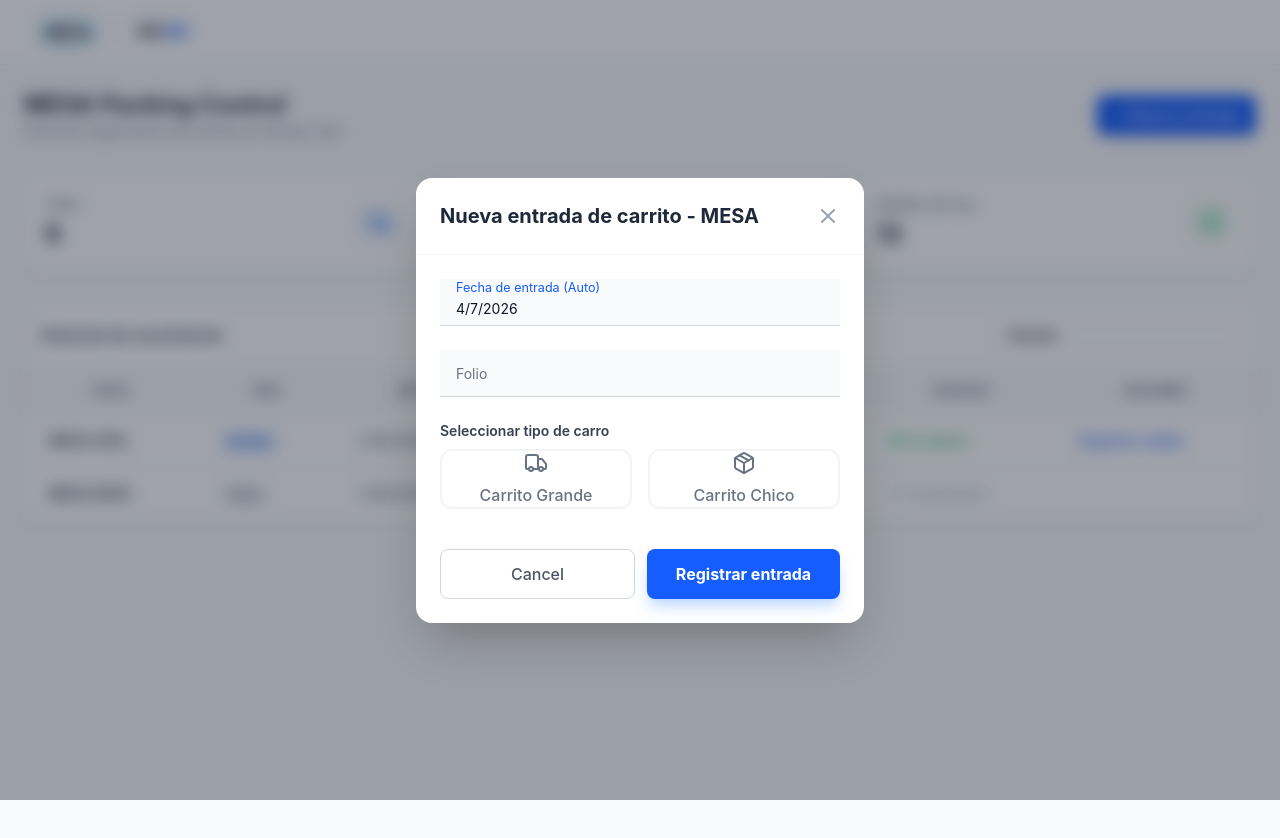
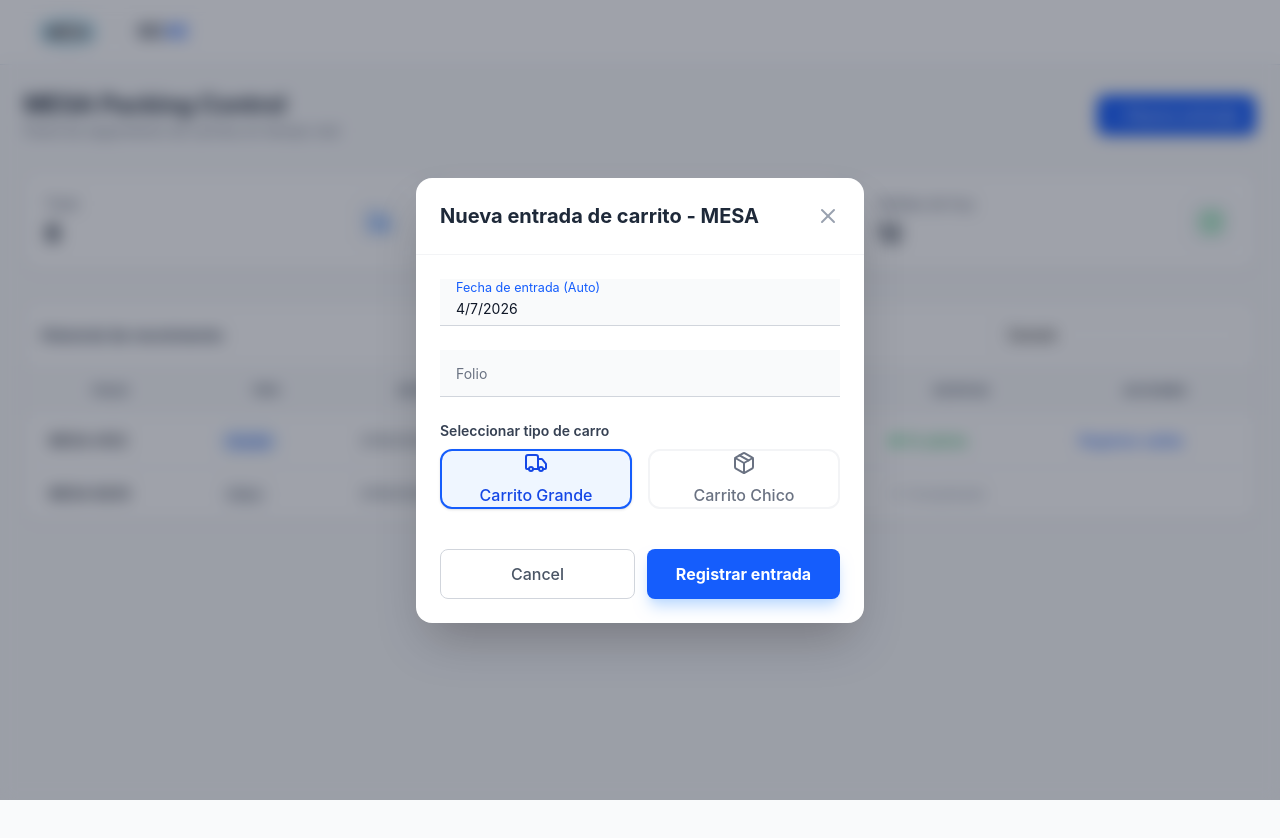
Before and after one commit to Manufacturas-Especializadas/SICAE-FrontEnd, a React (Vite) app: page / in a window 1280 px wide. Both pictures are taken after typing "Sample" into the empty fields and a click on the button "+ Nueva entrada". Shown: the top 838 px of the page. Built offline with nearby package versions, Linux system fonts and the light colour scheme.

Commit message:
fix: se manda el id de los tipo de carro

```diff
--- a/src/components/EntryForm/EntryForm.tsx
+++ b/src/components/EntryForm/EntryForm.tsx
@@ -11,7 +11,7 @@ interface Props {
 
 export const EntryForm = ({ onSuccess, onCancel }: Props) => {
   const [folio, setFolio] = useState("");
-  const [type, setType] = useState<CartSize>("Grande");
+  const [type, setType] = useState<CartSize>(1);
   const today = new Date().toLocaleDateString();
 
   const { registerEntry, isLoading } = useCartEntry();
@@ -23,7 +23,7 @@ export const EntryForm = ({ onSuccess, onCancel }: Props) => {
 
     const entryData: Entry = {
       folio: folio.trim().toUpperCase(),
-      cartTypeId: type === "Grande" ? 0 : 1,
+      cartTypeId: type === 1 ? 0 : 2,
     };
 
     await registerEntry(entryData, () => {
```
